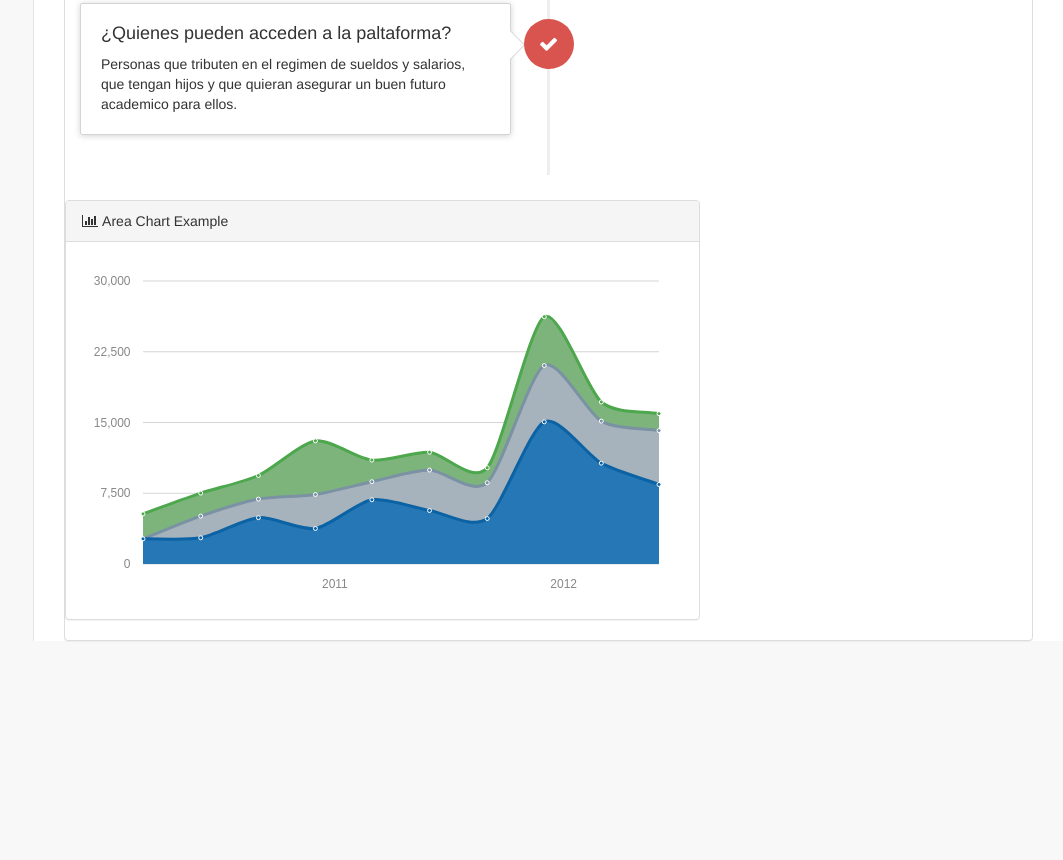
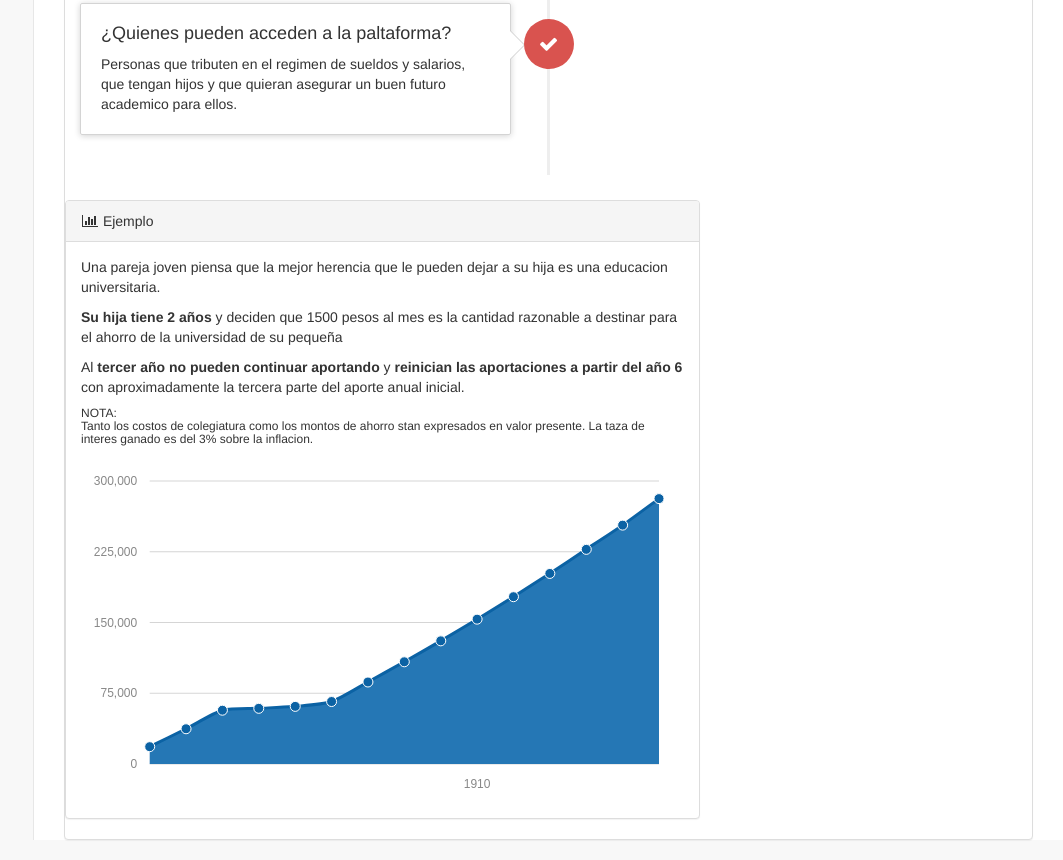
Before and after one commit to cafetorres/PADI, a website: page startboos/pages/index.html in a window 1280 px wide. Shown: the part 988-1848 px from the top of the page, without its empty margins (217-1280 px from the left). Before the commit the page ends 1649 px from the top, so only its background shows below. Drawn offline with Linux system fonts and the light colour scheme; files whose address does not match are found by name.

Commit message:
commit index.html and morris-data.js

```diff
--- a/startboos/js/morris-data.js
+++ b/startboos/js/morris-data.js
@@ -3,60 +3,83 @@ $(function() {
     Morris.Area({
         element: 'morris-area-chart',
         data: [{
-            period: '2010 Q1',
-            iphone: 2666,
-            ipad: null,
-            itouch: 2647
+            period: '1',
+            Acumulado: 18344.33,
+
+
         }, {
-            period: '2010 Q2',
-            iphone: 2778,
-            ipad: 2294,
-            itouch: 2441
+            period: '2',
+            Acumulado: 37342.33,
+
+
         }, {
-            period: '2010 Q3',
-            iphone: 4912,
-            ipad: 1969,
-            itouch: 2501
+            period: '3',
+            Acumulado: 57015.40,
+
+
         }, {
-            period: '2010 Q4',
-            iphone: 3767,
-            ipad: 3597,
-            itouch: 5689
+            period: '4',
+            Acumulado: 59010,
+
+
         }, {
-            period: '2011 Q1',
-            iphone: 6810,
-            ipad: 1914,
-            itouch: 2293
+            period: '5',
+            Acumulado: 61076.32,
+
+
         }, {
-            period: '2011 Q2',
-            iphone: 5670,
-            ipad: 4293,
-            itouch: 1881
+            period: '6',
+            Acumulado: 66213.99,
+
+
         }, {
-            period: '2011 Q3',
-            iphone: 4820,
-            ipad: 3795,
-            itouch: 1588
+            period: '7',
+            Acumulado: 86913.95,
+
+
         }, {
-            period: '2011 Q4',
-            iphone: 15073,
-            ipad: 5967,
-            itouch: 5175
+            period: '8',
+            Acumulado: 108350.14,
+
+
         }, {
-            period: '2012 Q1',
-            iphone: 10687,
-            ipad: 4460,
-            itouch: 2028
+            period: '9',
+            Acumulado: 130548.75,
+
+
         }, {
-            period: '2012 Q2',
-            iphone: 8432,
-            ipad: 5713,
-            itouch: 1791
+            period: '10',
+            Acumulado: 153536.89,
+        }, {
+
+            period: '11',
+            Acumulado: 177342.66,
+
+
+        }, {
+            period: '12',
+            Acumulado: 201995.12,
+
+
+        }, {
+            period: '13',
+            Acumulado: 227524.40,
+
+
+        }, {
+            period: '14',
+            Acumulado: 253223.68,
+
+
+        }, {
+            period: '15',
+            Acumulado: 281339.25,
+
         }],
         xkey: 'period',
-        ykeys: ['iphone', 'ipad', 'itouch'],
-        labels: ['iPhone', 'iPad', 'iPod Touch'],
-        pointSize: 2,
+        ykeys: ['Acumulado'],
+        labels: ['Acumulado'],
+        pointSize: 5,
         hideHover: 'auto',
         resize: true
     });
--- a/startboos/pages/index.html
+++ b/startboos/pages/index.html
@@ -71,7 +71,7 @@
                             <a href="index.html"><i class="fa fa-dashboard fa-fw"></i> Bienvenido </a>
                         </li>
                         <li>
-                            <a href="#"><i class="fa fa-bar-chart-o fa-fw"></i> Simulador<span class="fa arrow"></span></a>
+                            <a href="visual.html"><i class="fa fa-bar-chart-o fa-fw"></i> Simulador<span class="fa arrow"></span></a>
 
                             <!-- /.nav-second-level -->
                         </li>
@@ -173,10 +173,14 @@
                 <div class="col-lg-8">
                     <div class="panel panel-default">
                         <div class="panel-heading">
-                            <i class="fa fa-bar-chart-o fa-fw"></i> Area Chart Example
+                            <i class="fa fa-bar-chart-o fa-fw"></i> Ejemplo
                         </div>
                         <!-- /.panel-heading -->
                         <div class="panel-body">
+                            <p>Una pareja joven piensa que la mejor herencia que le pueden dejar a su hija es una educacion universitaria.</p>
+                            <p><b>Su hija tiene 2 años</b> y deciden que 1500 pesos al mes es la cantidad razonable a destinar para el ahorro de la universidad de su pequeña</p>
+                            <p>Al <b>tercer año no pueden continuar aportando</b> y <b>reinician las aportaciones a partir del año 6</b> con aproximadamente la tercera parte del aporte anual inicial.</p>
+                            <p><h6>NOTA: <br/> Tanto los costos de colegiatura como los montos de ahorro stan expresados en valor presente. La taza de interes ganado es del 3% sobre la inflacion.</h6></p>
                             <div id="morris-area-chart"></div>
                         </div>
                         <!-- /.panel-body -->
```
